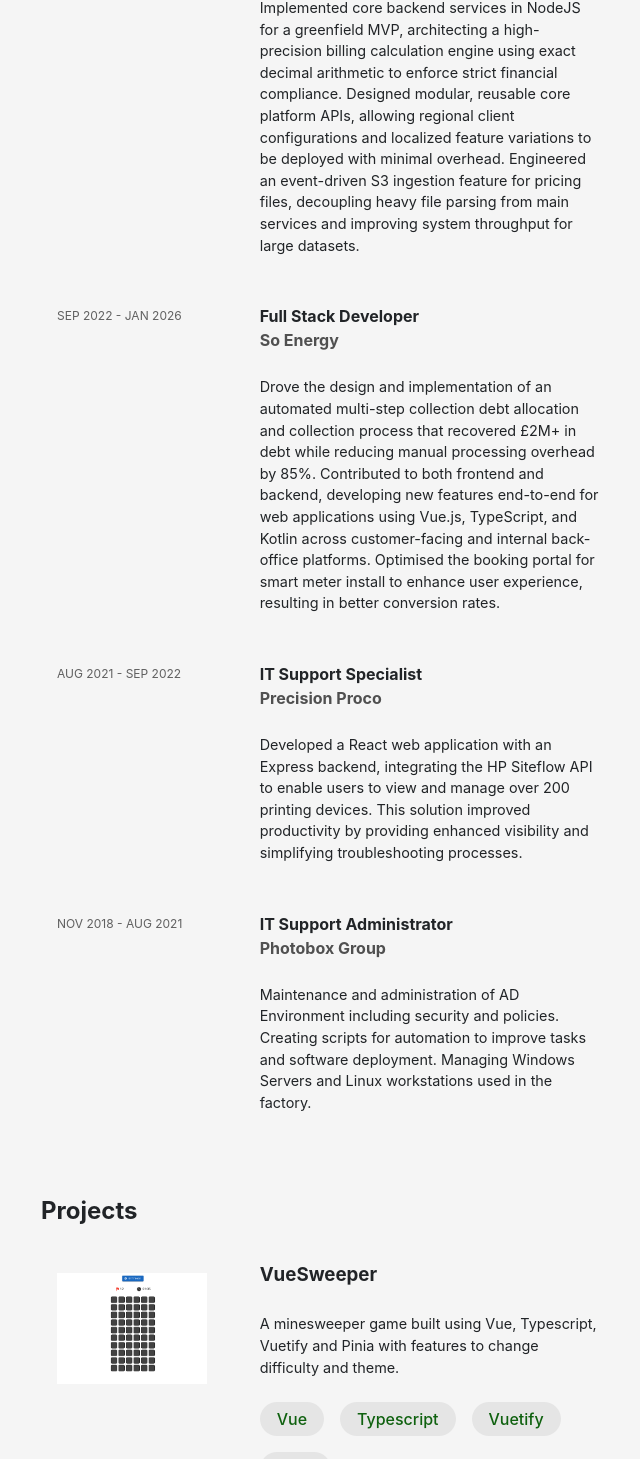
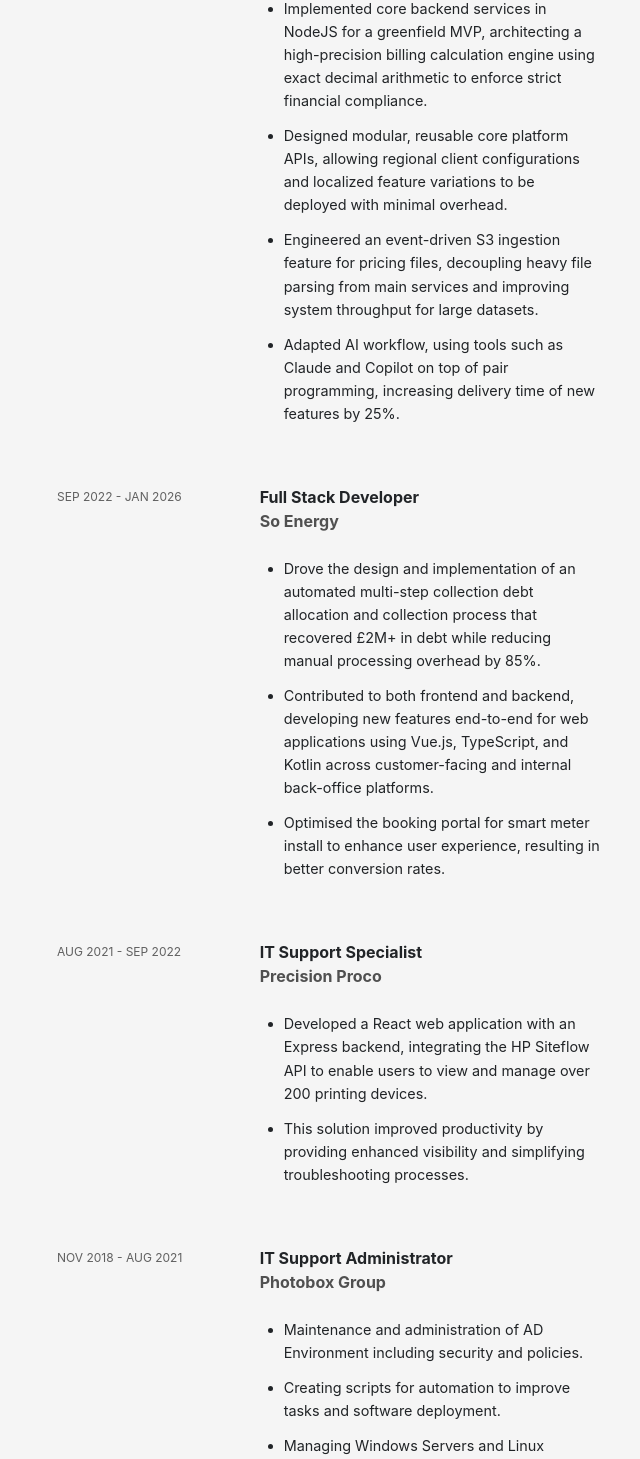
Before and after one commit to darrell-aguilar/portfolio, a Vue app: page / in a window 1280 px wide. Shown: the part 659-2118 px from the top of the page, without its empty margins (599-1239 px from the left). Built offline with nearby package versions, Linux system fonts and the light colour scheme.

Commit message:
update experience section

```diff
--- a/src/assets/experience.json
+++ b/src/assets/experience.json
@@ -5,28 +5,44 @@
       "role": "Software Engineer",
       "fromDate": "Jan 2026",
       "toDate": "Present",
-      "highlights": "Implemented core backend services in NodeJS for a greenfield MVP, architecting a high-precision billing calculation engine using exact decimal arithmetic to enforce strict financial compliance. Designed modular, reusable core platform APIs, allowing regional client configurations and localized feature variations to be deployed with minimal overhead. Engineered an event-driven S3 ingestion feature for pricing files, decoupling heavy file parsing from main services and improving system throughput for large datasets."
+      "highlights": [
+        "Implemented core backend services in NodeJS for a greenfield MVP, architecting a high-precision billing calculation engine using exact decimal arithmetic to enforce strict financial compliance.",
+        "Designed modular, reusable core platform APIs, allowing regional client configurations and localized feature variations to be deployed with minimal overhead.",
+        "Engineered an event-driven S3 ingestion feature for pricing files, decoupling heavy file parsing from main services and improving system throughput for large datasets.",
+        "Adapted AI workflow, using tools such as Claude and Copilot on top of pair programming, increasing delivery time of new features by 25%."
+      ]
     },
     {
       "company": "So Energy",
       "role": "Full Stack Developer",
       "fromDate": "Sep 2022",
       "toDate": "Jan 2026",
-      "highlights": "Drove the design and implementation of an automated multi-step collection debt allocation and collection process that recovered £2M+ in debt while reducing manual processing overhead by 85%. Contributed to both frontend and backend, developing new features end-to-end for web applications using Vue.js, TypeScript, and Kotlin across customer-facing and internal back-office platforms. Optimised the booking portal for smart meter install to enhance user experience, resulting in better conversion rates."
+      "highlights": [
+        "Drove the design and implementation of an automated multi-step collection debt allocation and collection process that recovered £2M+ in debt while reducing manual processing overhead by 85%.",
+        "Contributed to both frontend and backend, developing new features end-to-end for web applications using Vue.js, TypeScript, and Kotlin across customer-facing and internal back-office platforms.",
+        "Optimised the booking portal for smart meter install to enhance user experience, resulting in better conversion rates."
+      ]
     },
     {
       "company": "Precision Proco",
       "role": "IT Support Specialist",
       "fromDate": "Aug 2021",
       "toDate": "Sep 2022",
-      "highlights": "Developed a React web application with an Express backend, integrating the HP Siteflow API to enable users to view and manage over 200 printing devices. This solution improved productivity by providing enhanced visibility and simplifying troubleshooting processes."
+      "highlights": [
+        "Developed a React web application with an Express backend, integrating the HP Siteflow API to enable users to view and manage over 200 printing devices.",
+        "This solution improved productivity by providing enhanced visibility and simplifying troubleshooting processes."
+      ]
     },
     {
       "company": "Photobox Group",
       "role": "IT Support Administrator",
       "fromDate": "Nov 2018",
       "toDate": "Aug 2021",
-      "highlights": "Maintenance and administration of AD Environment including security and policies. Creating scripts for automation to improve tasks and software deployment. Managing Windows Servers and Linux workstations used in the factory."
+      "highlights": [
+        "Maintenance and administration of AD Environment including security and policies.",
+        "Creating scripts for automation to improve tasks and software deployment.",
+        "Managing Windows Servers and Linux workstations used in the factory."
+      ]
     }
   ]
 }
--- a/src/components/Experience.vue
+++ b/src/components/Experience.vue
@@ -16,9 +16,11 @@
       <div class="experience_content">
         <h3 class="experience_role">{{ exp.role }}</h3>
         <h4 class="experience_company">{{ exp.company }}</h4>
-        <p class="experience_info">
-          {{ exp.highlights }}
-        </p>
+        <ul class="experience_highlights">
+          <li v-for="(highlight, index) in exp.highlights" :key="index">
+            {{ highlight }}
+          </li>
+        </ul>
       </div>
     </Card>
   </div>
@@ -77,9 +79,16 @@ export default defineComponent({
     color: var(--grey-1);
   }
 
-  &_info {
+  &_highlights {
     padding-top: 1.5rem;
+    padding-left: 1.5rem;
     font-size: 0.9rem;
+    list-style: disc;
+
+    & li {
+      margin-bottom: 0.75rem;
+      line-height: 1.6;
+    }
   }
 }
 </style>
```
Also changed, not shown: pnpm-workspace.yaml (added, +7 -0 lines).
